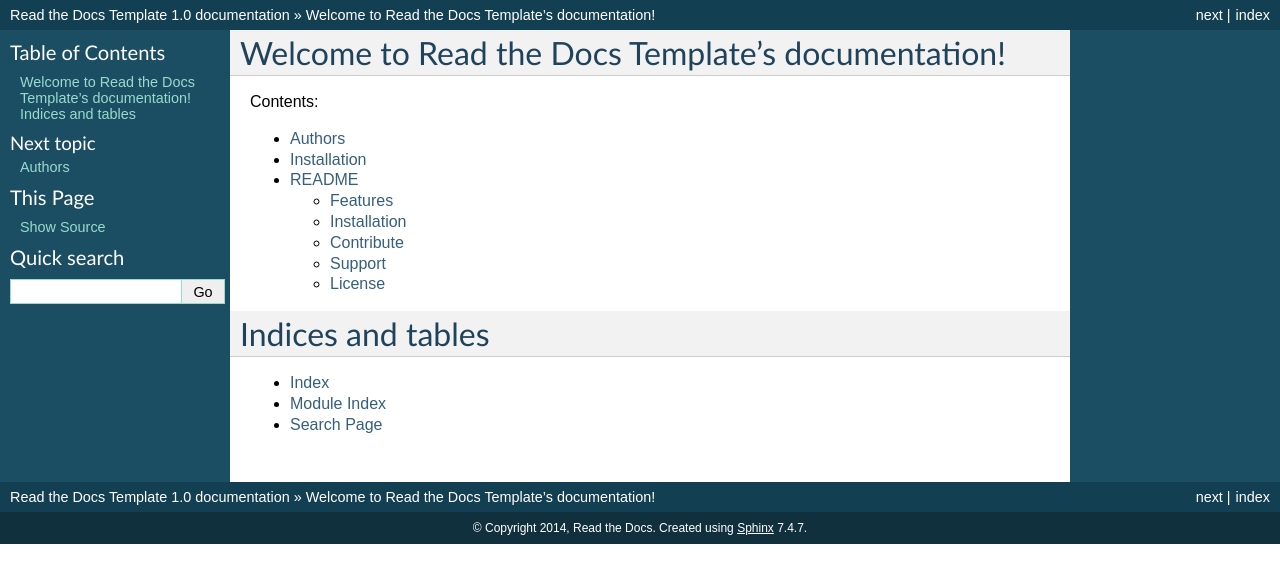
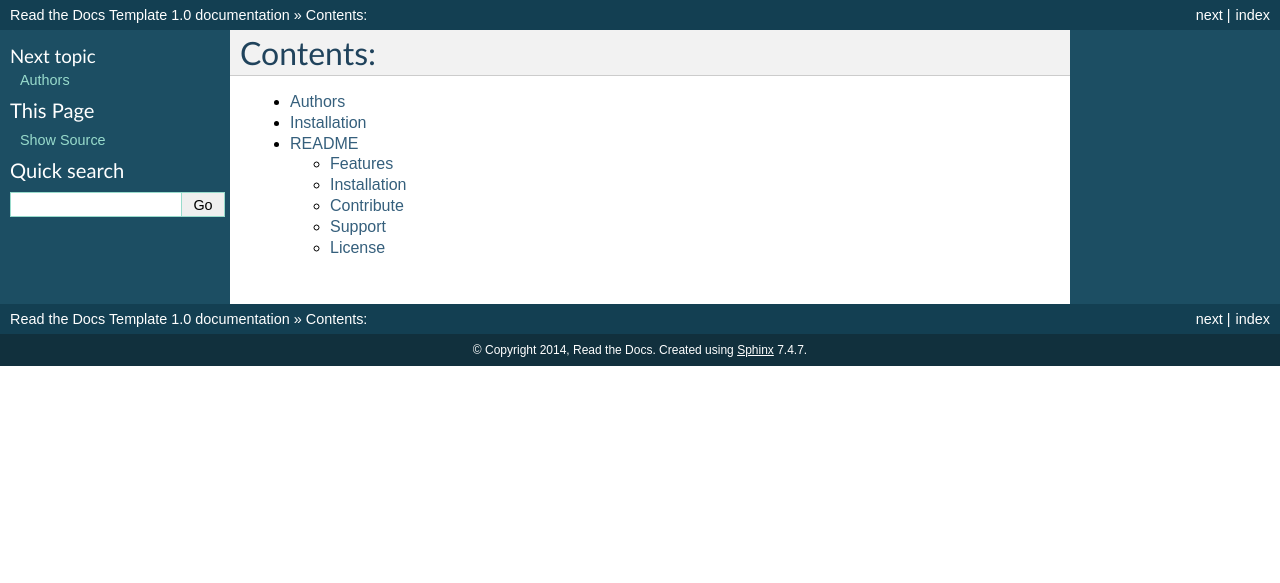
Before and after one commit to KhalilMayyasi/WBDocumentation, a Sphinx documentation site: the page built from docs/index.rst, in a window 1280 px wide. Shown: the top 583 px of the page. Built offline with Sphinx 7.4.7, drawn with Linux system fonts in a browser that asks for light colours.

Commit message:
Edited the index file by removing text and renaming headers

```diff
--- a/docs/index.rst
+++ b/docs/index.rst
@@ -3,10 +3,8 @@
    You can adapt this file completely to your liking, but it should at least
    contain the root `toctree` directive.
 
-Welcome to Read the Docs Template's documentation!
+Contents:
 ==================================================
-
-Contents:
 
 .. toctree::
    :maxdepth: 2
@@ -16,9 +14,9 @@ Contents:
 
 
 
-Indices and tables
-==================
+.. Indices and tables
+.. ==================
 
-* :ref:`genindex`
-* :ref:`modindex`
-* :ref:`search`
+.. * :ref:`genindex`
+.. * :ref:`modindex`
+.. * :ref:`search`
```
